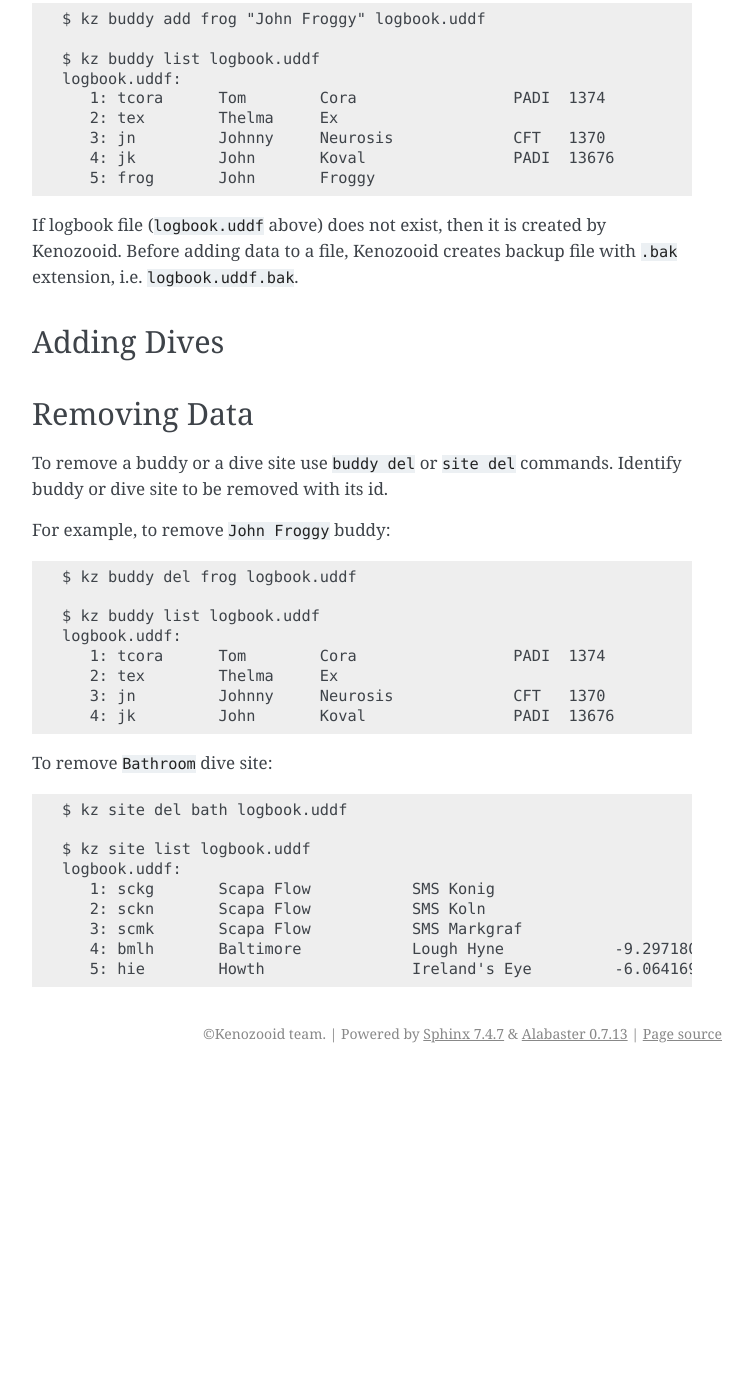
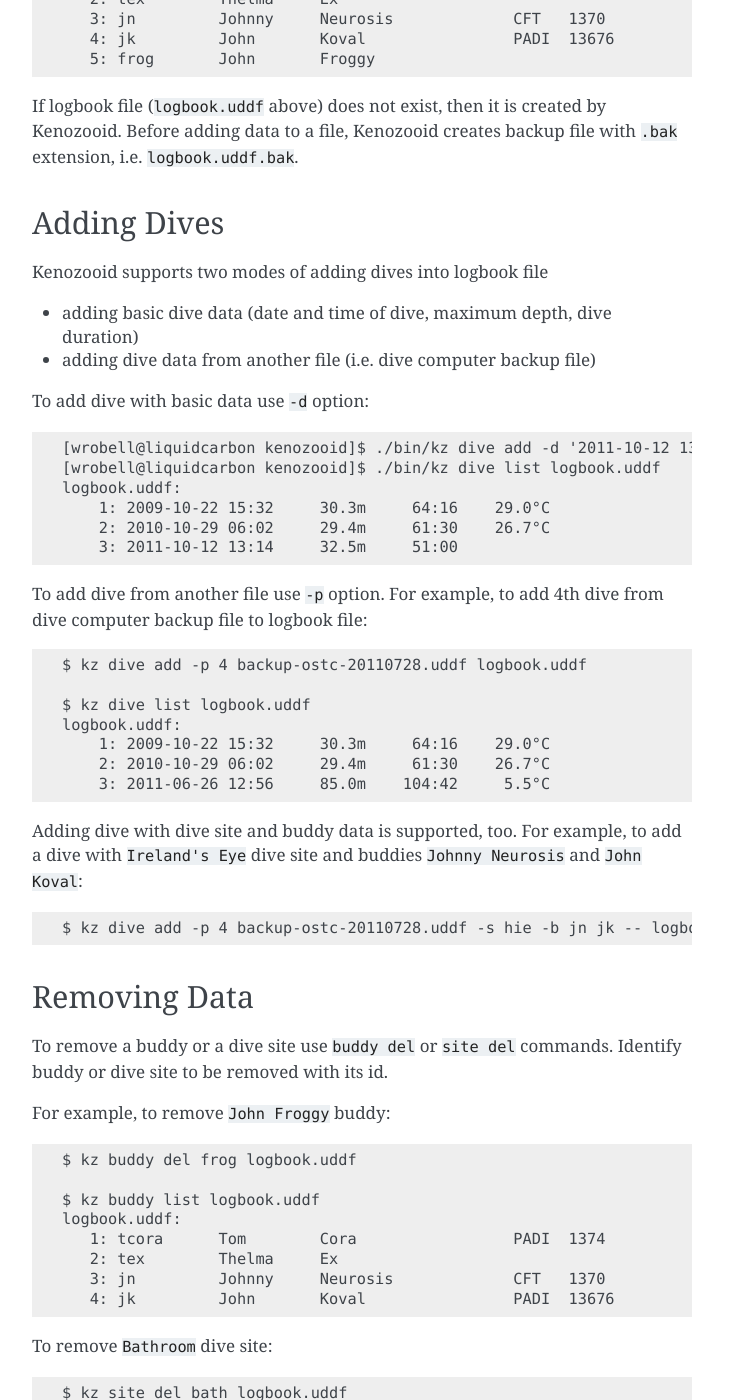
Before and after one commit to gitGNU/gnu_kenozooid, a Sphinx documentation site: the page built from doc/user/logbook.rst, in a window 1280 px wide and 1400 px high, scrolled down 3080 px. Shown: the whole window, without its empty margins (388-1140 px from the left). Built offline with Sphinx 7.4.7, drawn with Linux system fonts in a browser that asks for light colours; before the commit the page ends 4153 px from its top, so only the background shows below that; some of the changed text lies outside the part shown.

Commit message:
- adding dives described in user manual

```diff
--- a/doc/user/logbook.rst
+++ b/doc/user/logbook.rst
@@ -22,18 +22,12 @@
 - duration in minutes
 - minimum temperature
 
-To list the dives from a dive computer backup file::
+To list the dives from a logbook file or from a dive computer backup file::
 
-    $ kz dive list backup-ostc-20110728.uddf
-    backup-ostc-20110728.uddf:
-        1: 2011-06-12 21:45     40.8m     58:50     5.4°C
-        2: 2011-06-19 12:26     58.8m     48:40     6.2°C
-        3: 2011-06-24 13:18     94.1m    107:20     5.1°C
-        4: 2011-06-26 12:56     85.0m    104:42     5.5°C
-        5: 2011-06-29 21:30     42.7m     57:29     6.2°C
-        6: 2011-07-07 21:44     27.5m     60:38     7.0°C
-        7: 2011-07-20 21:50     49.9m     65:42     5.7°C
-        8: 2011-07-28 21:26     60.2m     64:08     5.7°C
+    $ kz dive list logbook.uddf
+    logbook.uddf:
+        1: 2009-10-22 15:32     30.3m     64:16    29.0°C
+        2: 2010-10-29 06:02     29.4m     61:30    26.7°C
 
 Buddies Listing
 ^^^^^^^^^^^^^^^
@@ -155,7 +149,37 @@
 
 Adding Dives
 ------------
-.. basic data vs. profile data
+Kenozooid supports two modes of adding dives into logbook file
+
+- adding basic dive data (date and time of dive, maximum depth, dive duration)
+- adding dive data from another file (i.e. dive computer backup file)
+
+To add dive with basic data use ``-d`` option::
+
+    [wrobell@liquidcarbon kenozooid]$ ./bin/kz dive add -d '2011-10-12 13:14' 32.5 51 logbook.uddf
+    [wrobell@liquidcarbon kenozooid]$ ./bin/kz dive list logbook.uddf
+    logbook.uddf:
+        1: 2009-10-22 15:32     30.3m     64:16    29.0°C
+        2: 2010-10-29 06:02     29.4m     61:30    26.7°C
+        3: 2011-10-12 13:14     32.5m     51:00
+
+
+To add dive from another file use ``-p`` option. For example, to add 4th
+dive from dive computer backup file to logbook file::
+
+    $ kz dive add -p 4 backup-ostc-20110728.uddf logbook.uddf
+
+    $ kz dive list logbook.uddf
+    logbook.uddf:
+        1: 2009-10-22 15:32     30.3m     64:16    29.0°C
+        2: 2010-10-29 06:02     29.4m     61:30    26.7°C
+        3: 2011-06-26 12:56     85.0m    104:42     5.5°C
+
+Adding dive with dive site and buddy data is supported, too. For example,
+to add a dive with ``Ireland's Eye`` dive site and buddies ``Johnny Neurosis``
+and ``John Koval``::
+
+    $ kz dive add -p 4 backup-ostc-20110728.uddf -s hie -b jn jk -- logbook.uddf
 
 Removing Data
 -------------
```
